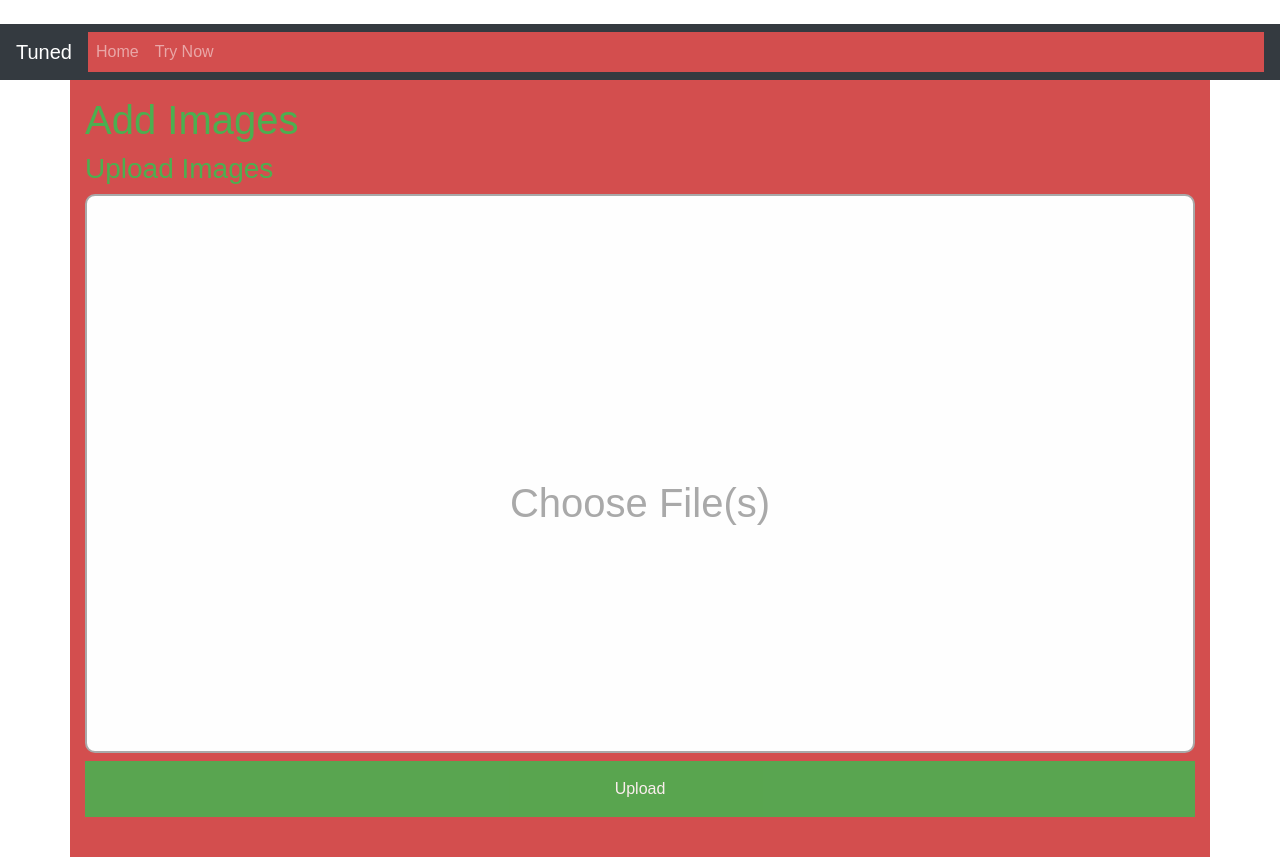
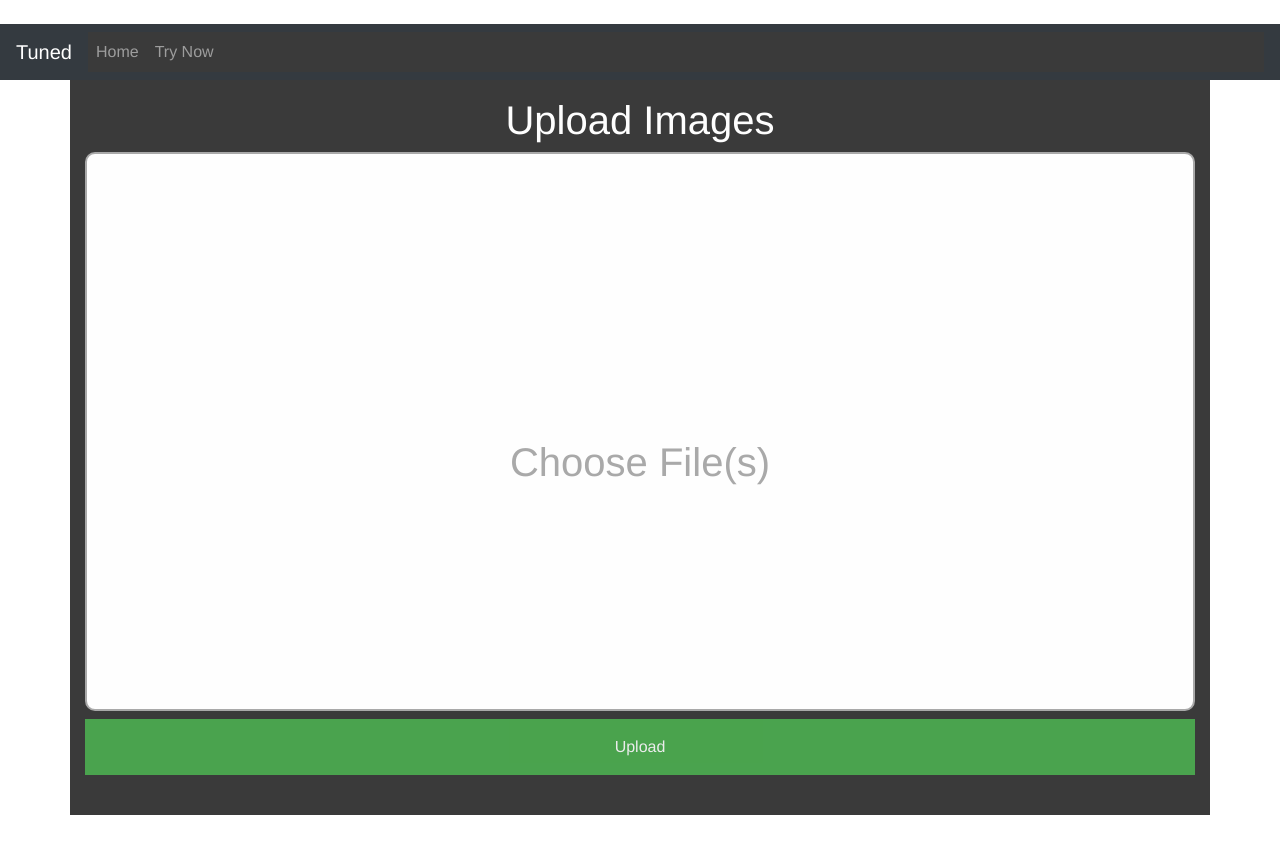
Before and after one commit to ryli123/finetuned, a Flask app: page /start in a window 1280 px wide. After the commit the page ends 815 px from the top, so only its background shows below. Run offline with Flask 2, Linux system fonts and the light colour scheme; some libraries are stand-ins or nearby versions.

Commit message:
Playing with colours

```diff
--- a/static/styles/index.css
+++ b/static/styles/index.css
@@ -6,9 +6,10 @@
 
 * {
   box-sizing: border-box;
-  font-family: Arial, Helvetica, sans-serif;
-  color: #4CAF50;
-  background: #d34e4e;
+  font-family: "DIN","Helvetica Neue",Helvetica,Arial,sans-serif;
+  color: #fefefe;
+  background: #3a3a3a;
+  text-align: center;
 }
 
 
@@ -25,11 +26,13 @@ input[type=text] {
   display: inline-block;
   border: none;
   background: #f1f1f1;
+  color:rgb(104, 104, 104);
 }
 
 input[type=text]:focus {
   background-color: #ddd;
   outline: none;
+  color:rgb(104, 104, 104);
 }
 
 /* Overwrite default styles of hr */
@@ -73,7 +76,9 @@ hr {
         text-align: center;
         padding: 25% 0%;
         border-radius: 10px;
-        display: inline-block;
+        display: block;
+        margin-left: auto;
+        margin-right: auto;
     }
 
 
--- a/templates/song.html
+++ b/templates/song.html
@@ -2,10 +2,9 @@
 
 {% block body %}
     <div class="container">
-        <h1>Add Images</h1>
+        <h1>Search for a Song</h1>
 
         <form method=post action="/song" enctype=multipart/form-data>
-            <h3>Find Song</h3>
             <input type=text name="title" placeholder="Song Title" required>
             <input type=text name="artist" placeholder="Artist" required>
 
--- a/templates/start.html
+++ b/templates/start.html
@@ -2,11 +2,9 @@
 
 {% block body %}
     <div class="container">
-        <h1>Add Images</h1>
+        <h1>Upload Images</h1>
 
         <form method=post action="/start" enctype=multipart/form-data>
-
-            <h3>Upload Images</h3>
             <input class="inputfile" id="files" type=file name=files[] multiple=multiple data-multiple-caption="{count} files selected" required>
             <label for="files" id="file-label">Choose File(s)</label>
 
```
Also changed, not shown: static/uploads/3Head.png (added), static/uploads/jejune.jpg (added).
